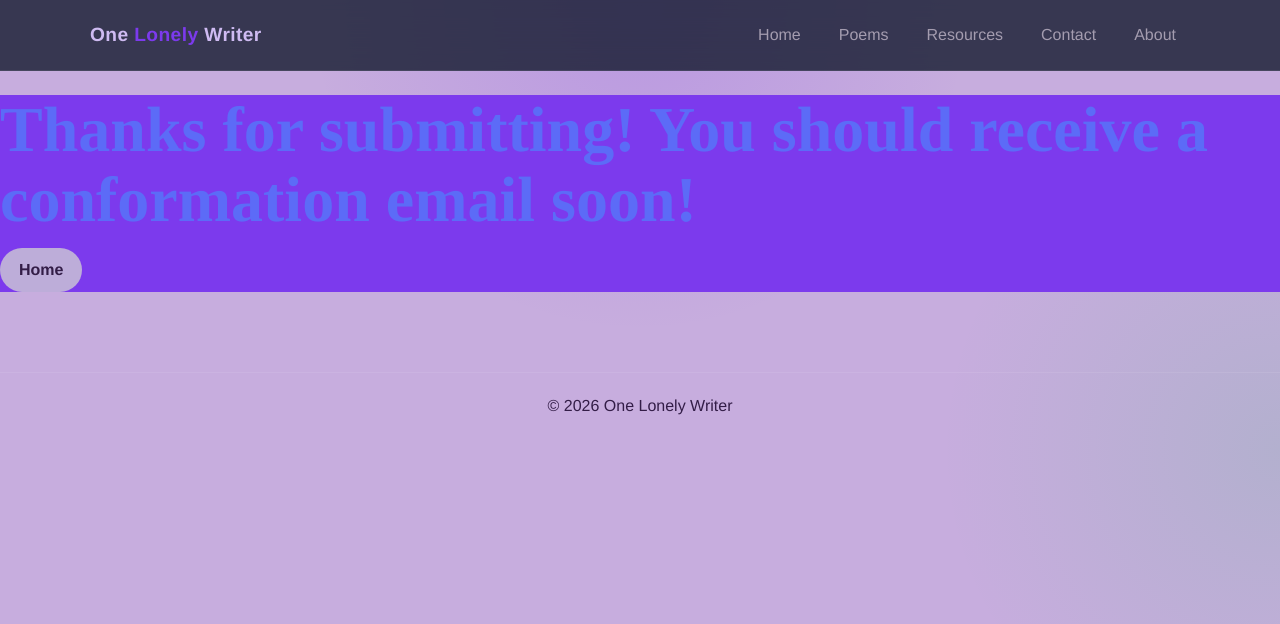
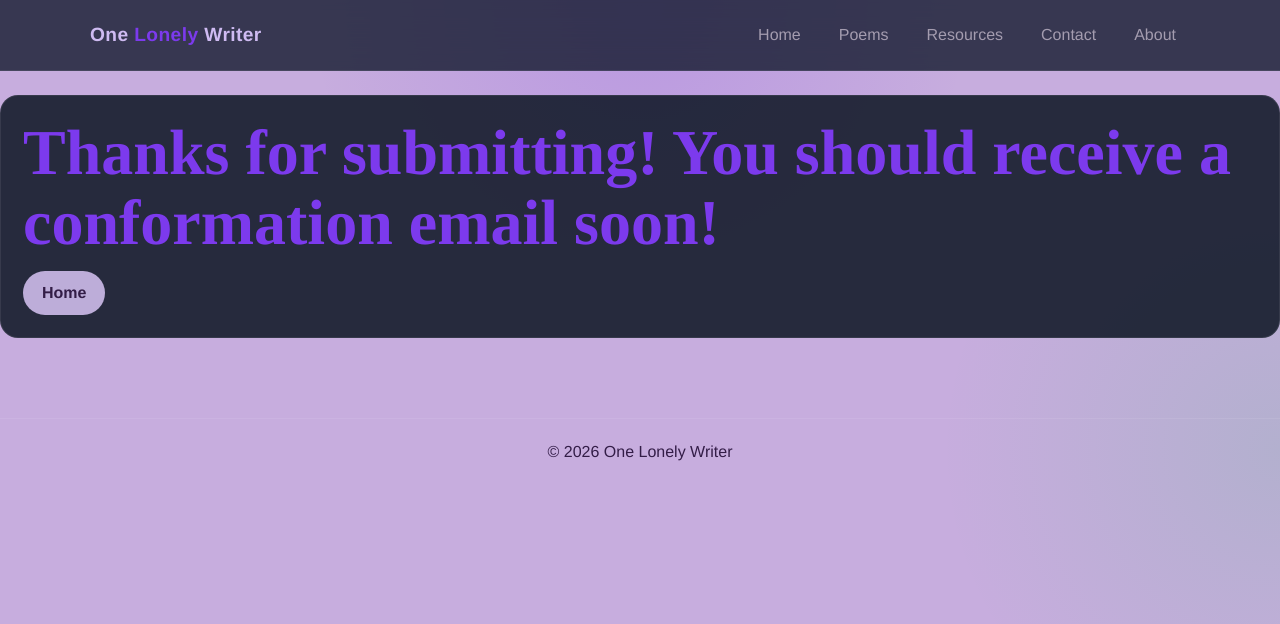
Before and after one commit to PsydameousSharm/OneLonelyWriter, a Jekyll site: the page built from formsubmit.html, in a window 1280 px wide. Shown: the top 624 px of the page. Built offline with Jekyll 4.4.1, drawn with Linux system fonts in a browser that asks for light colours.

Commit message:
Attempted to fix contact form

```diff
--- a/contact-poem.html
+++ b/contact-poem.html
@@ -3,13 +3,14 @@ layout: default
 title: Poem Contact
 permalink: /contact-poem/
 ---
+
 <div class="container">
   <h1>Poem Submission</h1>
+
   <form action="https://formsubmit.co/psydameouscontact@gmail.com" method="POST">
     <input type="text" name="penname" placeholder="Pen name" required>
     <input type="email" name="email" placeholder="Email Address" required>
     <input type="text" name="title" placeholder="Poem title" required>
-
     <input type="text" name="warnings" placeholder="Warnings separated by commas" required>
 
     <textarea name="excerpt" placeholder="Short summary"></textarea>
@@ -18,7 +19,8 @@ permalink: /contact-poem/
     <input type="hidden" name="_subject" value="User uploaded poem">
     <input type="hidden" name="_autoresponse" value="Your poem has successfully been submitted!">
     <input type="hidden" name="_template" value="table">
-  <input type="hidden" name="_next" value="https://PsydameousSharm/OneLonelyWriter/formsubmit/">
+    <input type="hidden" name="_next" value="https://psydameoussharm.github.io/OneLonelyWriter/formsubmit/">
+    <input type="hidden" name="_replyto" value="{email}">
 
     <button type="submit">Submit Poem</button>
   </form>
--- a/formsubmit.html
+++ b/formsubmit.html
@@ -4,7 +4,7 @@ title: Form Submit
 permalink: /formsubmit/
 ---
 <main class="section">
-    <article class=""card>
+    <article class="card">
       <h1>Thanks for submitting! You should receive a conformation email soon!</h1>
       <a class="button primary" href="{{ '/' | relative_url }}">Home</a>
     </article>
```
Lines whose indentation alone changed are shown as unchanged.
